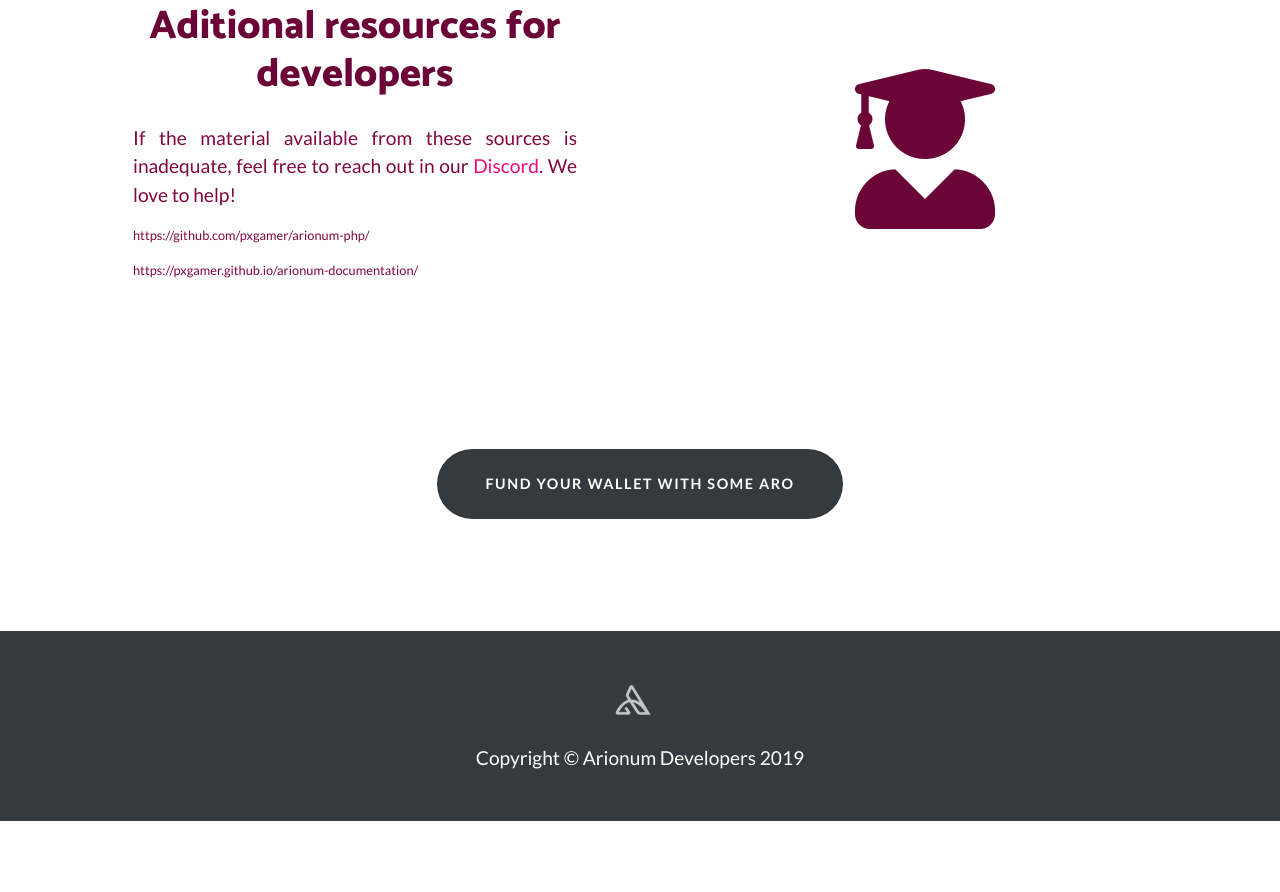
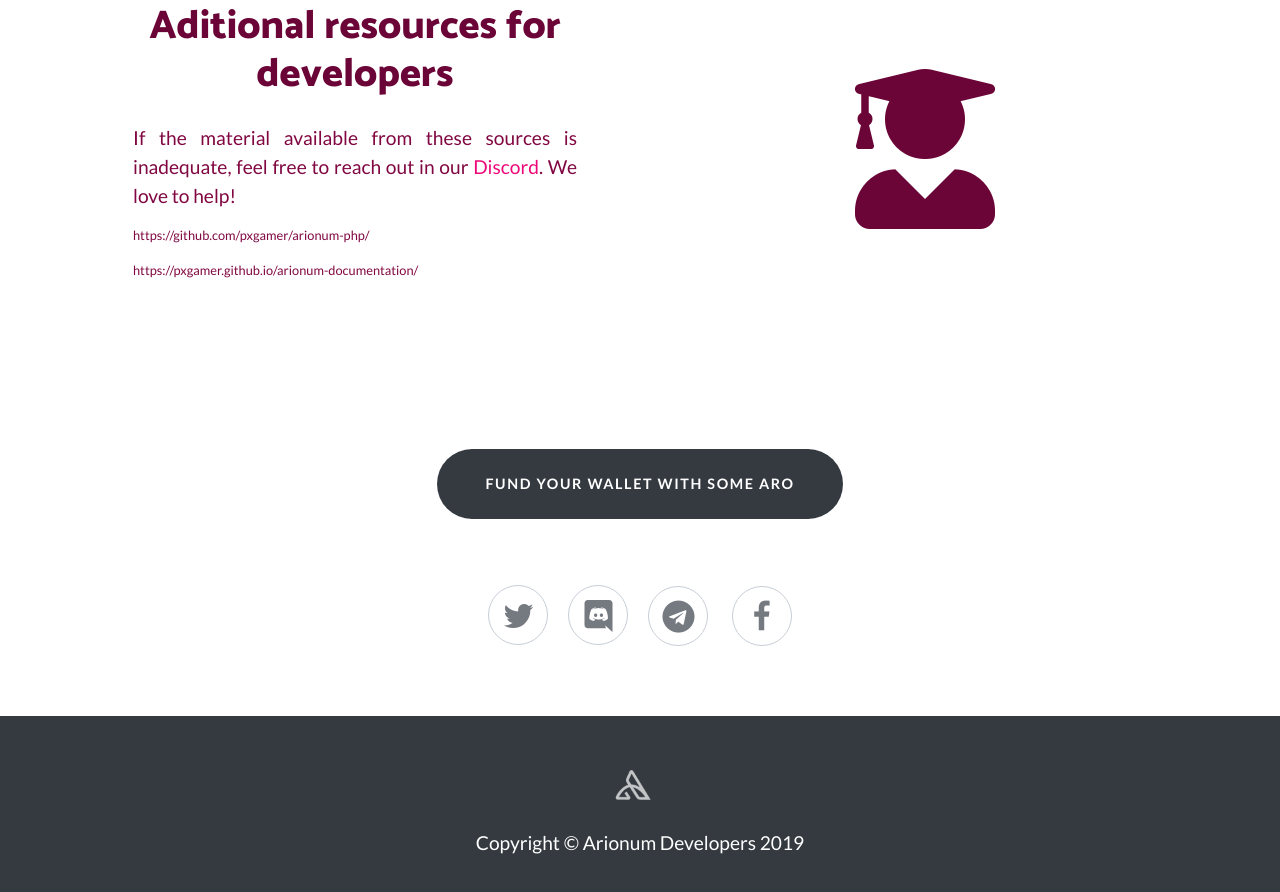
Before and after one commit to arionum-developers/arionum.com, a plain HTML site: page documentation.html in a window 1280 px wide. Shown: the part 1909-2801 px from the top of the page. Before the commit the page ends 2730 px from the top, so only its background shows below. Drawn offline with nearby package versions, Linux system fonts and the light colour scheme; no server answers; files whose address does not match are found by name.

Commit message:
Social to all pages but except network

```diff
--- a/documentation.html
+++ b/documentation.html
@@ -123,15 +123,10 @@
             </div>
         </div>
     </section>
-    <section>
-        <div class="container">
-            <div class="spacer">
-                <div class="row">
-                    <div class="col"></div>
-                </div>
-            </div>
-        </div>
-    </section>
+    <div class="social-icons"><a href="https://twitter.com/ArionumCrypto" target="_blank"><i class="icon ion-social-twitter"></i></a><a href="https://arionum.info/discord/" target="_blank"><i class="fab fa-discord icon"></i></a><a href="https://arionum.info/telegram/"><i class="fa fa-telegram icon"></i></a>
+        <a
+            href="https://www.facebook.com/ArionumCryptocurrency/" target="_blank"><i class="fa fa-facebook-f icon"></i></a>
+    </div>
     <footer class="py-5" style="background-color: rgb(52,58,64);">
         <div class="text-center"><img src="assets/img/aro-300.png" id="logofooter" class="logo"></div>
         <div class="container">
```
Also changed, not shown: downloads.html (+4 -9 lines), getarionum.html (+4 -9 lines), index.html (+4 -9 lines), masternodes.html (+4 -9 lines), miners.html (+4 -9 lines).
